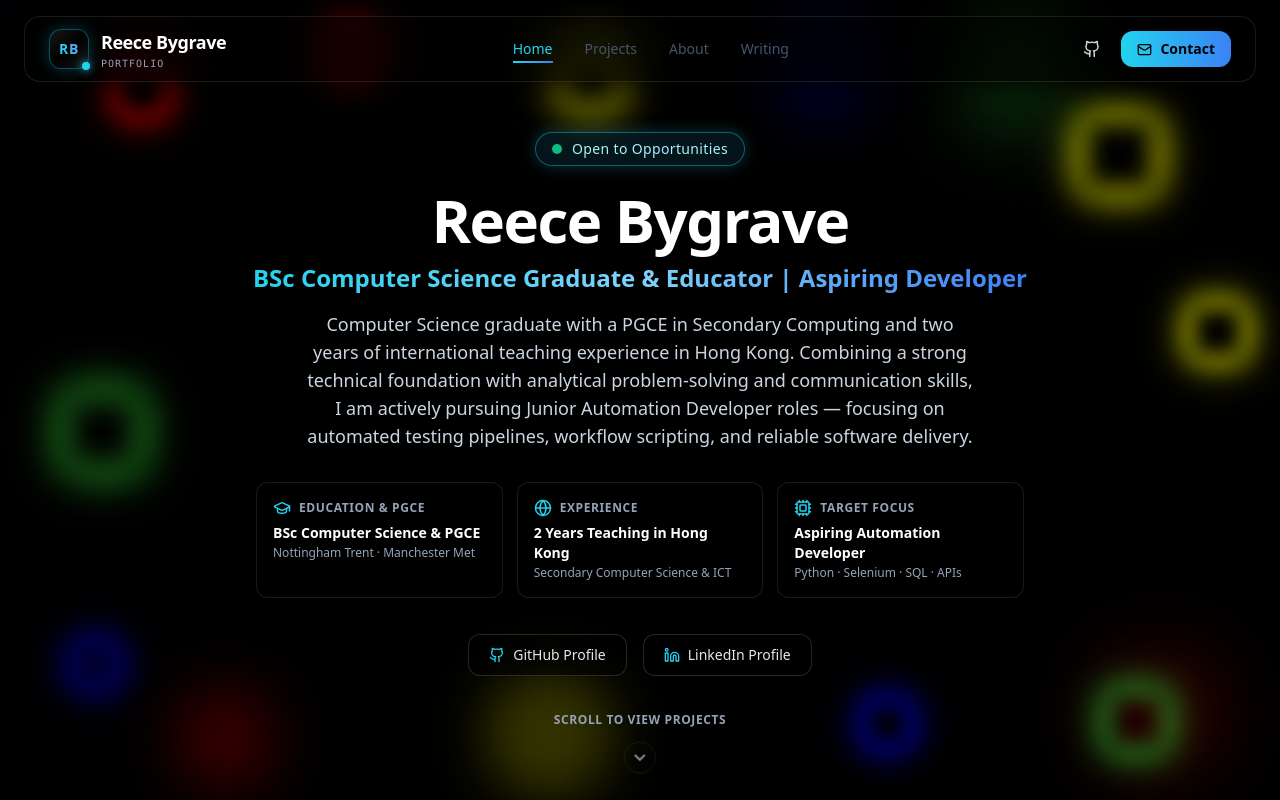
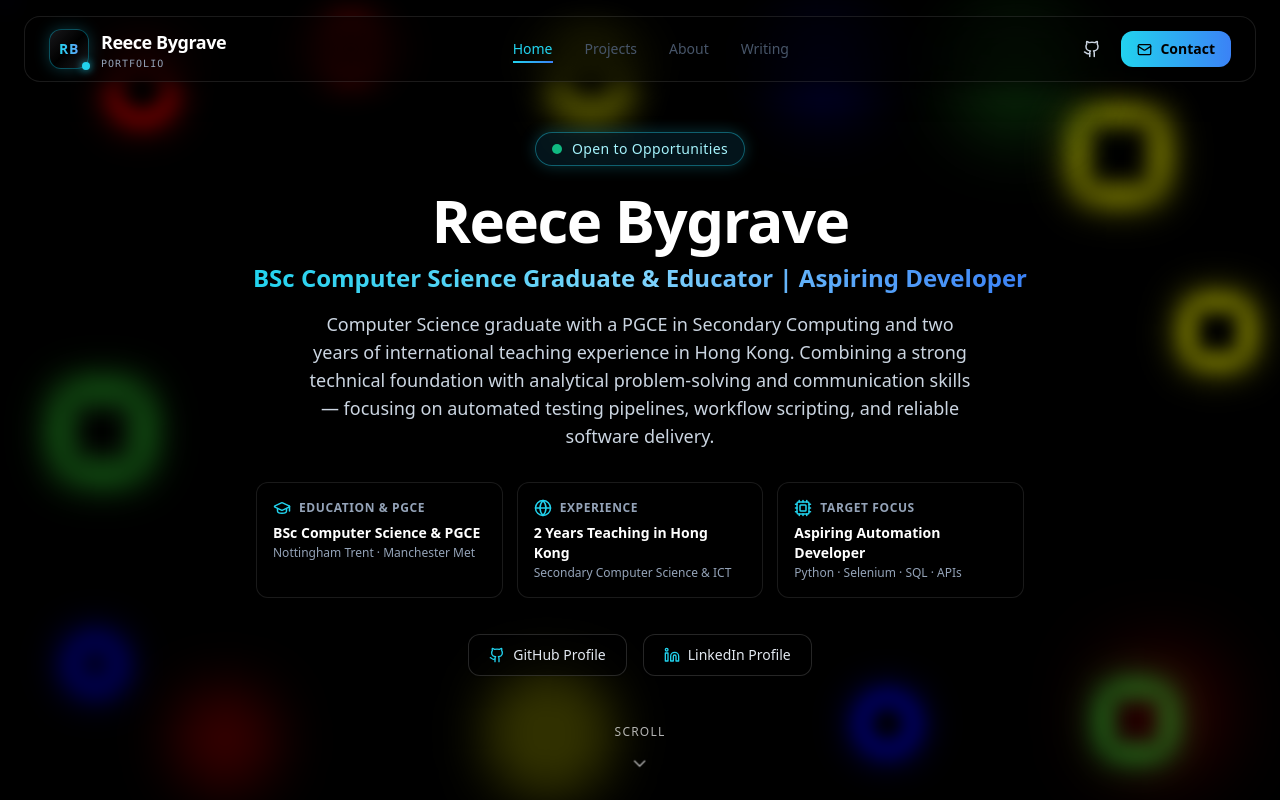
Before and after one commit to Reece-Bygrave/portfolio-reecebygrave, a React (Create React App) app: page / in a window 1280 px wide. Shown: the top 800 px of the page. Built offline with nearby package versions, Linux system fonts and the light colour scheme.

Commit message:
Scroll updated

```diff
--- a/src/components/Hero.jsx
+++ b/src/components/Hero.jsx
@@ -32,7 +32,7 @@ const Hero = () => {
 
         {/* CV Profile Summary */}
         <p className="max-w-2xl text-slate-300 text-sm sm:text-base md:text-lg leading-relaxed mb-8">
-          Computer Science graduate with a PGCE in Secondary Computing and two years of international teaching experience in Hong Kong. Combining a strong technical foundation with analytical problem-solving and communication skills, I am actively pursuing Junior Automation Developer roles — focusing on automated testing pipelines, workflow scripting, and reliable software delivery.
+          Computer Science graduate with a PGCE in Secondary Computing and two years of international teaching experience in Hong Kong. Combining a strong technical foundation with analytical problem-solving and communication skills — focusing on automated testing pipelines, workflow scripting, and reliable software delivery.
         </p>
 
         {/* CV Snapshot Cards */}
--- a/src/components/ScrollIndicator.jsx
+++ b/src/components/ScrollIndicator.jsx
@@ -1,3 +1,5 @@
+"use client";
+
 export default function ScrollIndicator() {
   const handleScroll = () => {
     document.querySelector("#projects")?.scrollIntoView({
@@ -8,21 +10,19 @@ export default function ScrollIndicator() {
   return (
     <button
       onClick={handleScroll}
-      aria-label="Scroll to view projects section"
-      className="absolute bottom-6 sm:bottom-8 left-1/2 -translate-x-1/2 flex flex-col items-center gap-2 text-slate-400 hover:text-cyan-400 transition group cursor-pointer"
+      aria-label="Scroll to projects section"
+      className="absolute bottom-8 left-1/2 -translate-x-1/2 flex flex-col items-center gap-2 text-white/70 hover:text-white transition"
     >
-      <span className="text-[11px] sm:text-xs font-semibold tracking-wider uppercase group-hover:tracking-widest transition-all duration-300">
-        Scroll to View Projects
-      </span>
+      <span className="text-xs tracking-widest uppercase">Scroll</span>
 
-      <div className="animate-scroll-bounce p-1.5 rounded-full border border-white/10 group-hover:border-cyan-400/50 group-hover:shadow-[0_0_12px_rgba(34,211,238,0.4)] transition duration-300">
+      <div className="animate-scroll-bounce">
         <svg
-          width="18"
-          height="18"
+          width="20"
+          height="20"
           viewBox="0 0 24 24"
           fill="none"
           stroke="currentColor"
-          strokeWidth="2.5"
+          strokeWidth="2"
           strokeLinecap="round"
           strokeLinejoin="round"
         >
```
